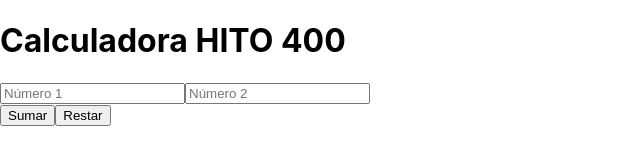
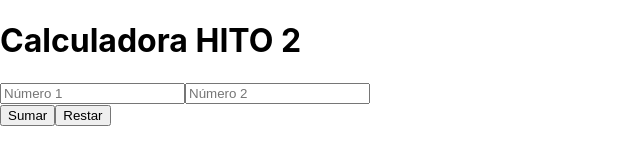
Before and after one commit to jgarvaz/Practica2, a React (Create React App) app: page / in a window 1280 px wide. Shown: the top 149 px of the page, without its empty margins (0-640 px from the left). Built offline with nearby package versions, Linux system fonts and the light colour scheme.

Commit message:
React arreglado para hito 4

```diff
--- a/src/App.js
+++ b/src/App.js
@@ -15,7 +15,7 @@ function App() {
 
   return (
     <div>
-      <h1>Calculadora HITO 400</h1>
+      <h1>Calculadora HITO 2</h1>
       <input
         type="number"
         placeholder="Número 1"
```
